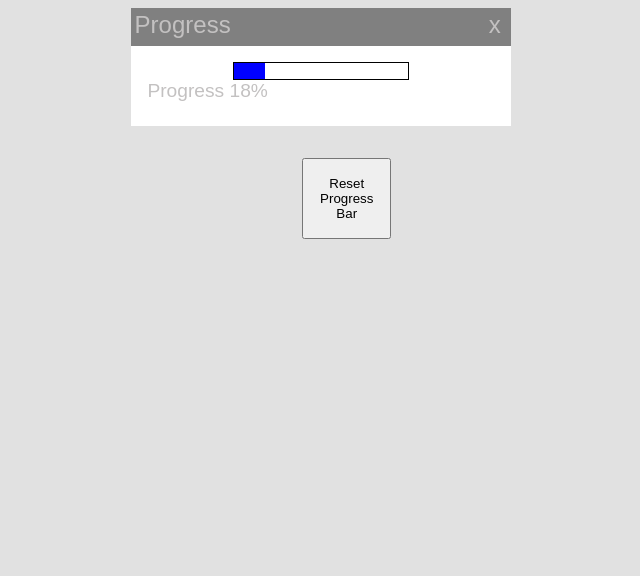
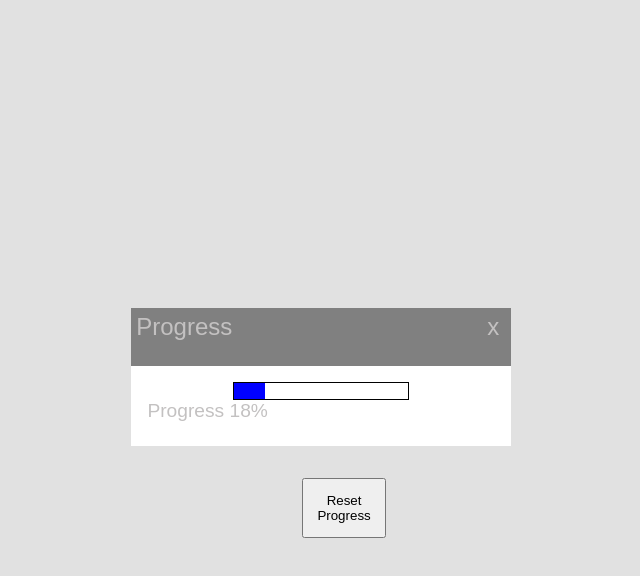
Before and after one commit to halhenke/white-agency, a website: page index.html in a window 1280 px wide. Shown: the whole page, without its empty margins (319-959 px from the left). Drawn offline with nearby package versions, Linux system fonts and the light colour scheme; files that its build step writes are made by us from their sources; files whose address does not match are found by name.

Commit message:
Style changes related to centering, IE & fading

```diff
--- a/index.html
+++ b/index.html
@@ -16,7 +16,7 @@
   <link rel="stylesheet" href="/public/css/main.css" media="screen" title="no title" charset="utf-8">
   </head>
   <body>
-
+    <div class="lightbox-wrapper">
       <div class="lightbox">
         <div class="header">
           <div class="title">
@@ -38,8 +38,9 @@
         </div>
         <div class="reset">
           <button type="button" name="button">
-          Reset Progress Bar
+            Reset Progress
           </button>
+        </div>
       </div>
     </div>
 
--- a/src/styles/main.sass
+++ b/src/styles/main.sass
@@ -6,47 +6,61 @@
   // color: #EFEFEF
   color: #C3C1C1
 
+html, body, .lightbox-wrapper
+  height: 100%
 
 body
   background-color: rgba(211, 211, 211, 0.67)
-  .lightbox
-    opacity: 0
-    width: 30%
-    margin: auto
-    .reset
-      @include horizontal-style
-      width: 10%
-      padding: 2rem
-      button
-        padding: 1rem
-    .header
-      height: 2rem
-      // font-family: sans-serif
-      // color: #EFEFEF
-      font-size: 1.5rem
-      @include progress-font
-      background-color: grey
-      padding: 0.2rem
-      .title
-        float: left
-      .dismiss
-        float: right
-        width: 5%
-    .progress
-      padding: 1rem
-      background-color: white
-      height: 3rem
-      .progress-bar
-        margin: auto
-        width: 50%
-        height: 1rem
+  .lightbox-wrapper
+    position: relative
+    .lightbox
+      // CENTERING - VERTICAL & HORIZONTAL
+      position: absolute
+      top: 50%
+      left: 50%
+      height: 200px
+      margin-left: -15%
+      margin-top: -100px
+
+      // For modern non-IE-8-ish things
+      opacity: 0
+      width: 30%
+      // margin: auto
+      .reset
+        @include horizontal-style
+        width: 10%
+        padding: 2em
+        button
+          padding: 1em
+      .header
+        height: 2em
+        // font-family: sans-serif
+        // color: #EFEFEF
+        font-size: 1.5rem
+        @include progress-font
+        background-color: grey
+        padding: 0.2em
+        .title
+          float: left
+        .dismiss
+          float: right
+          width: 5%
+      .progress
+        clear: both
+        padding: 1em
         background-color: white
-        border-style: solid
-        border-width: thin
-        .progress-meter
-          width: 0%
-          height: 100%
-          background-color: blue
-      .progress-message
-        font-size: 1.2rem
-        @include progress-font
+        height: 3em
+        .progress-bar
+          margin: auto
+          width: 50%
+          height: 1em
+          background-color: white
+          border-style: solid
+          border-width: thin
+          .progress-meter
+            width: 0%
+            height: 100%
+            background-color: blue
+        .progress-message
+          font-size: 1.2em
+          @include progress-font
```
Lines whose indentation alone changed are shown as unchanged.
